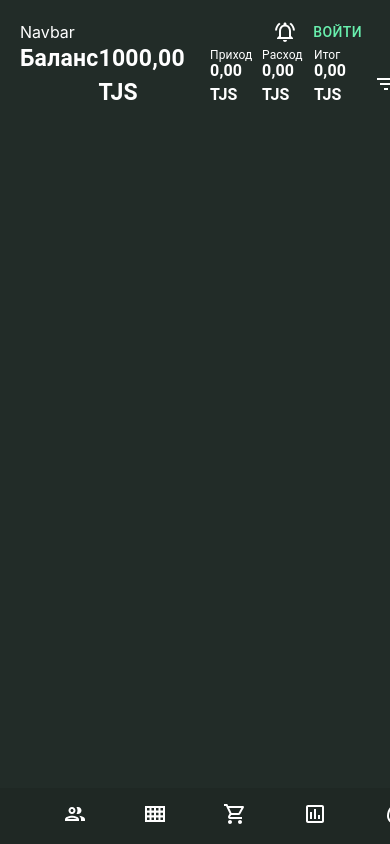
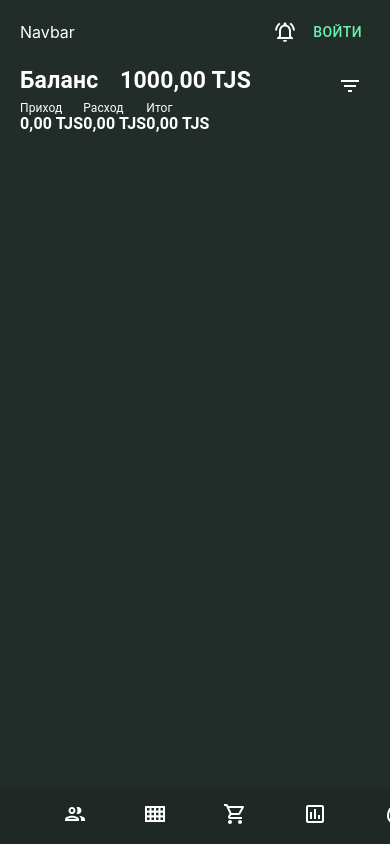
Before and after one commit to dev-tokumei/serviceTypescript, a React (Create React App) app: page /cashbox in a window 390 px wide. Built offline with nearby package versions, Linux system fonts and the light colour scheme.

Commit message:
add media screens

```diff
--- a/src/components/cashback/cashbox.css
+++ b/src/components/cashback/cashbox.css
@@ -0,0 +1,13 @@
+@media (max-width: 530px) {
+  .css-1ne061s {
+    display: flex !important;
+    flex-direction: column !important;
+    align-items: flex-start !important;
+  }
+}
+
+@media (max-width: 360px) {
+  .css-ojbxej {
+    width: 150px !important;
+  }
+}
--- a/src/components/cashback/cashbox.tsx
+++ b/src/components/cashback/cashbox.tsx
@@ -2,6 +2,7 @@ import React from 'react';
 import { Box, IconButton, Tooltip, Typography } from '@mui/material';
 import { Layout } from '../../layout/layout';
 import FilterListOutlinedIcon from '@mui/icons-material/FilterListOutlined';
+import './cashbox.css';
 
 const Cashback = () => {
   return (
@@ -11,7 +12,6 @@ const Cashback = () => {
           display: 'flex',
           justifyContent: 'space-between',
           alignItems: 'center',
-          height: '40px',
         }}
       >
         <Box
@@ -38,6 +38,7 @@ const Cashback = () => {
               1000,00 TJS
             </Typography>
           </Box>
+          <Box sx={{ display: 'flex', justifyContent: 'space-between' }}>
             <Box>
               <Typography sx={{ fontSize: '0.75rem' }}>Приход</Typography>
               <Typography
@@ -63,6 +64,7 @@ const Cashback = () => {
               </Typography>
             </Box>
           </Box>
+        </Box>
         <Box>
           <Tooltip title='Фильтр'>
             <IconButton style={{ color: '#fff' }}>
--- a/src/index.css
+++ b/src/index.css
@@ -25,7 +25,11 @@ code {
 }
 
 .active {
-  color: #66d3aa;
+  color: #66d3aa !important;
+}
+
+.active button svg {
+  color: #66d3aa !important;
 }
 
 main {
```
Lines whose indentation alone changed are shown as unchanged.
